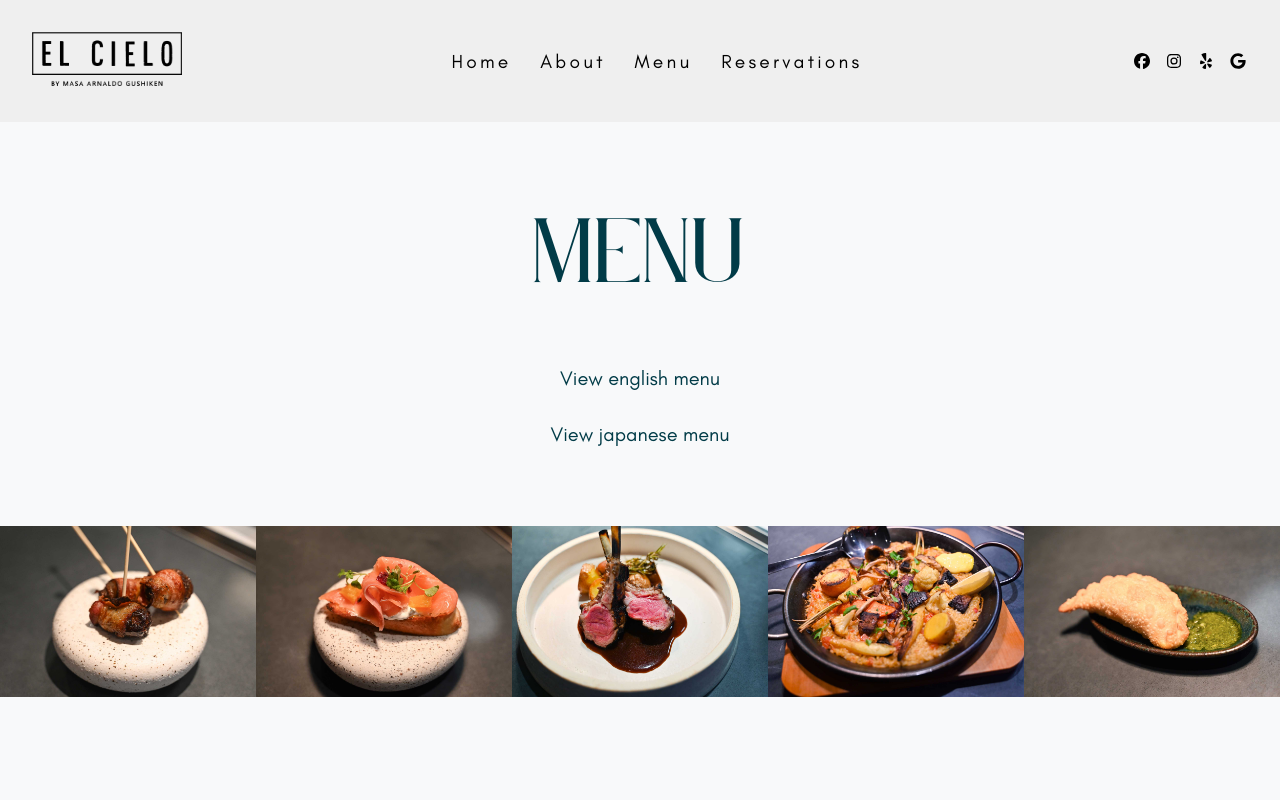
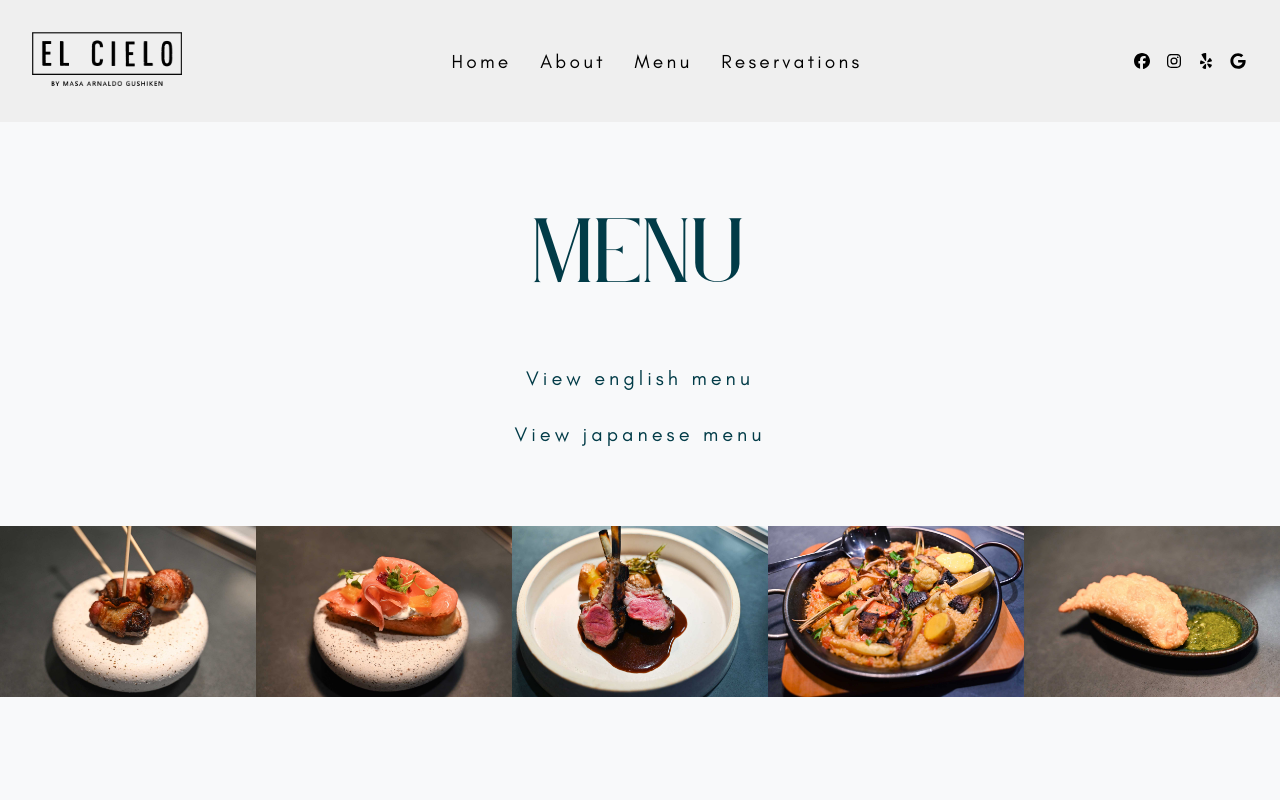
Before and after one commit to jmtakahashi/elcielo-hawaii, a React (Create React App) app: page /menu in a window 1280 px wide. Shown: the top 800 px of the page. Built offline with nearby package versions, Linux system fonts and the light colour scheme.

Commit message:
update letter spacing on menu buttons.

```diff
--- a/src/index.css
+++ b/src/index.css
@@ -527,6 +527,7 @@ body:not(:has(#home)) main {
 .menu-links button {
   font-family: var(--sans-serif);
   font-size: 1.25rem;
+  letter-spacing: .2em;
   color: var(--accent);
   background: none;
   border: none;
```
